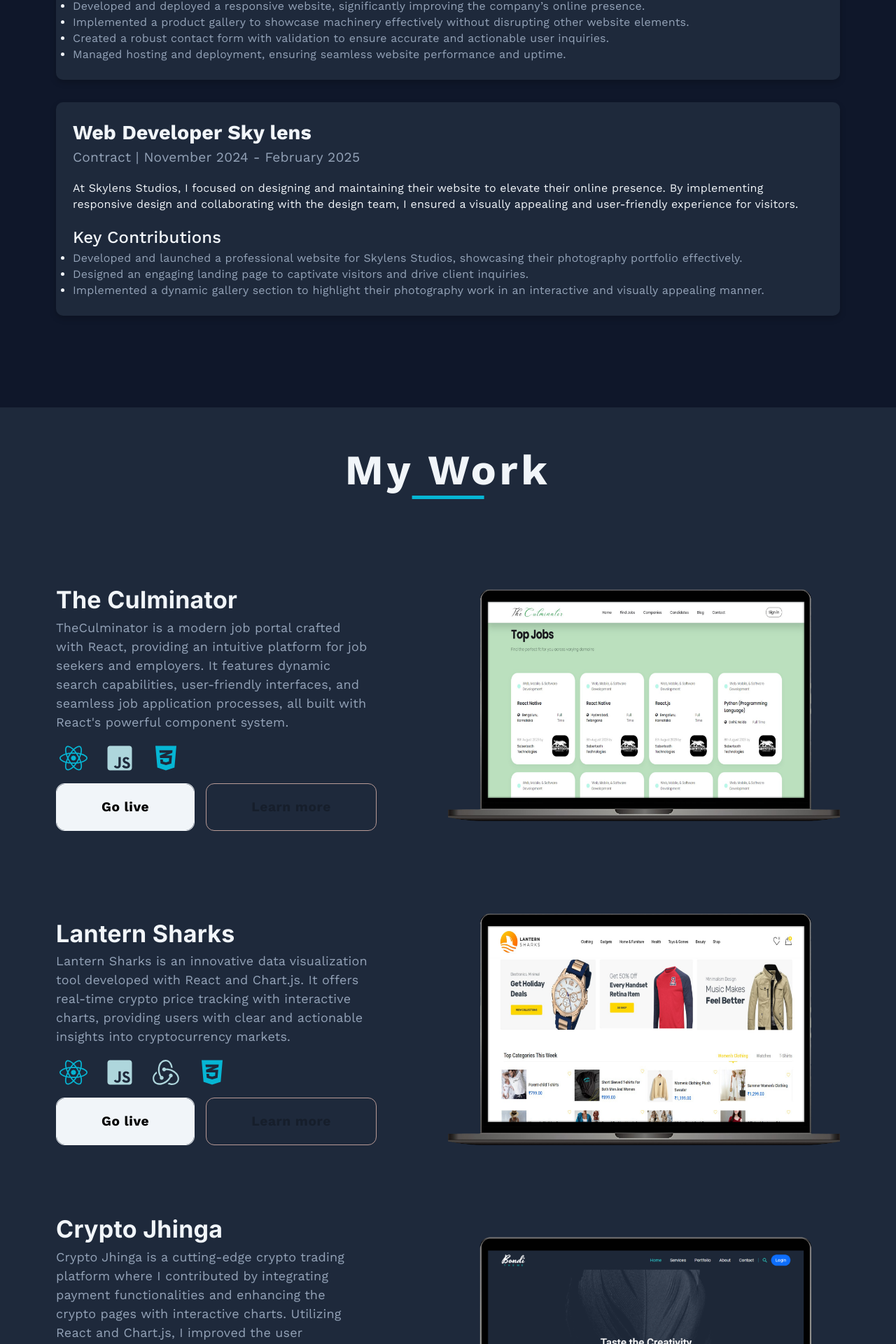
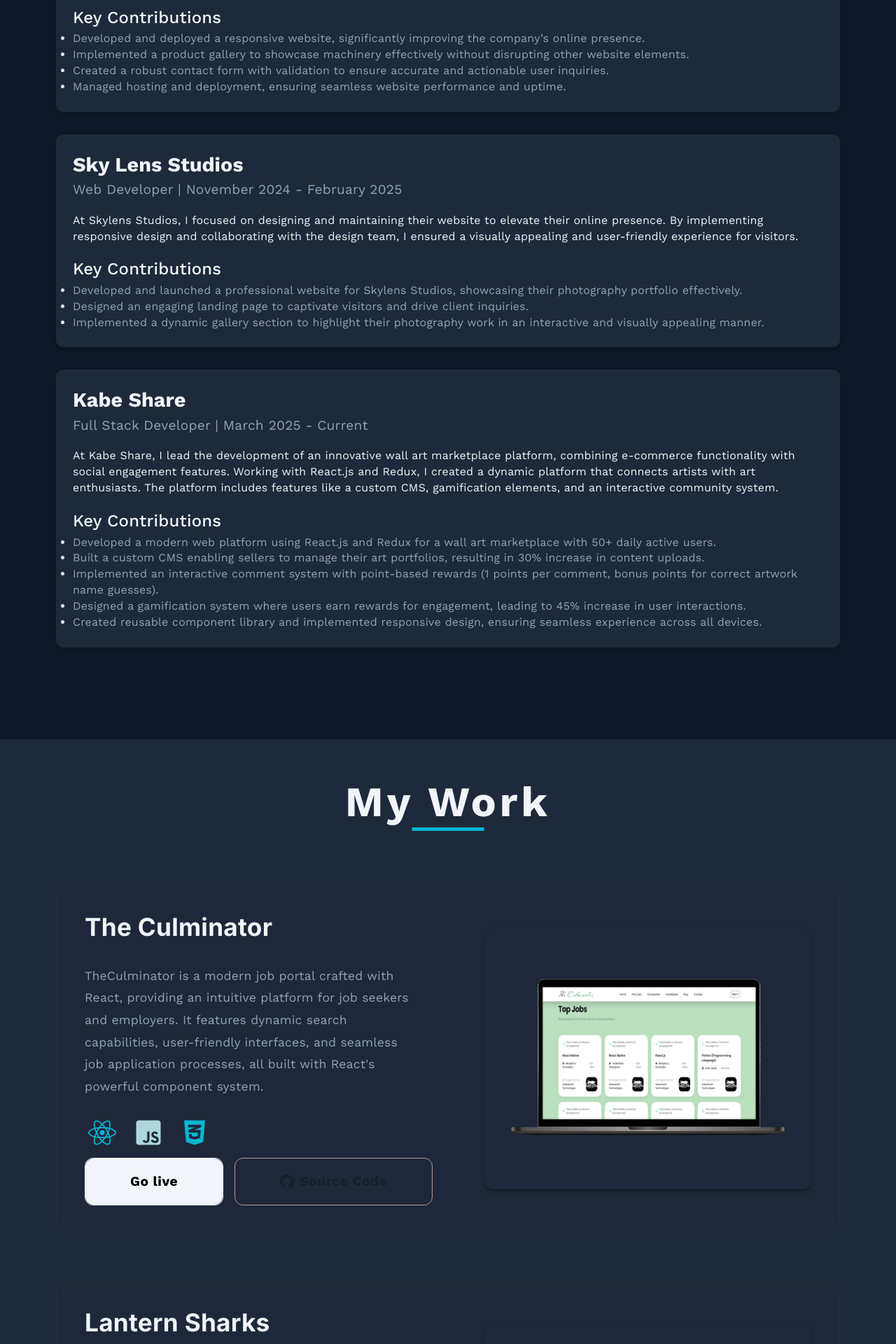
Before and after one commit to AnkitNub/ankit-portfolio, a React (Create React App) app: page / in a window 1280 px wide. Shown: the part 3227-5147 px from the top of the page at 70% size. Built offline with nearby package versions, Linux system fonts and the light colour scheme; a web font is replaced by a local one.

Commit message:
Refactor skills and work components: Update styles, enhance user interactions, and improve experience data

```diff
--- a/src/components/work/work.jsx
+++ b/src/components/work/work.jsx
@@ -6,20 +6,35 @@
 import { styled } from 'styled-components';
 import { motion } from 'framer-motion';
 
+const GitHubIcon = () => (
+  <svg
+    height="20"
+    width="20"
+    viewBox="0 0 16 16"
+    version="1.1"
+    fill="currentColor"
+  >
+    <path d="M8 0C3.58 0 0 3.58 0 8c0 3.54 2.29 6.53 5.47 7.59.4.07.55-.17.55-.38 0-.19-.01-.82-.01-1.49-2.01.37-2.53-.49-2.69-.94-.09-.23-.48-.94-.82-1.13-.28-.15-.68-.52-.01-.53.63-.01 1.08.58 1.23.82.72 1.21 1.87.87 2.33.66.07-.52.28-.87.51-1.07-1.78-.2-3.64-.89-3.64-3.95 0-.87.31-1.59.82-2.15-.08-.2-.36-1.02.08-2.12 0 0 .67-.21 2.2.82.64-.18 1.32-.27 2-.27.68 0 1.36.09 2 .27 1.53-1.04 2.2-.82 2.2-.82.44 1.1.16 1.92.08 2.12.51.56.82 1.27.82 2.15 0 3.07-1.87 3.75-3.65 3.95.29.25.54.73.54 1.48 0 1.07-.01 1.93-.01 2.2 0 .21.15.46.55.38A8.013 8.013 0 0016 8c0-4.42-3.58-8-8-8z"></path>
+  </svg>
+);
+
 const StyledName = styled(Typography)`
-	color: var(--white-text) !important;
+  color: var(--text-primary) !important;
   font-weight: 700 !important;
   font-family: 'Inter', sans-serif !important;
+  font-size: 2.2rem !important;
+  margin-bottom: 1rem !important;
 `;
 
 const StyledParagraph = styled(Typography)`
-	color: var(--gray-text) !important;
-	max-width: 80%;
-	font-size: 18px !important;
-	margin: 0.3rem 0 !important;
+  color: var(--text-secondary) !important;
+  max-width: 90%;
+  font-size: 1.1rem !important;
+  line-height: 1.8 !important;
+  margin: 1rem 0 !important;
   @media (max-width: 768px) {
     max-width: unset;
-		font-size: 14px;
+    font-size: 1rem !important;
   }
 `;
 
@@ -31,52 +46,63 @@
     width: 100%;
     height: 100px;
     text-align: center;
-		color: var(--red-text);
-		background-color: var(--second-black-background);
+    color: var(--text-primary);
+    background-color: var(--background-light);
     z-index: 3;
-		box-shadow: 0 -3px 10px 2px rgb(255 154 141 / 12%);
+    box-shadow: 0 -3px 10px 2px rgba(79, 70, 229, 0.1);
   }
 
   &&:hover {
-		background-color: #333333;
-		box-shadow: 0 -3px 10px 2px rgb(255 154 141 / 12%);
+    background-color: var(--background-light);
+    box-shadow: 0 -3px 10px 2px rgba(79, 70, 229, 0.2);
   }
 `;
+
+const ProjectCard = styled(Stack)`
+  padding: 2.5rem;
+  background: var(--card-bg);
+  border-radius: 16px;
+  transition: all 0.4s ease-in-out;
+  border: 1px solid rgba(79, 70, 229, 0.1);
+
+  &:hover {
+    transform: translateY(-8px);
+    box-shadow: var(--hover-shadow);
+  }
+`;
+
+const StyledImage = styled.img`
+  width: 100%;
+  object-fit: cover;
+  border-radius: 12px;
+  transition: all 0.4s ease;
+  transform: scale(1.05);
+
+  &:hover {
+    transform: scale(1.1);
+  }
+`;
+
 const Work = () => {
-	const [buttonText, setButtonText] = useState('more');
-	const [projectHeight, setProjectHeight] = useState('105rem');
+  const [showAll, setShowAll] = useState(false);
+  const visibleProjects = showAll ? projData : projData.slice(0, 2);
 
   const handleClick = () => {
-		if (buttonText === 'more') {
-			setButtonText('less');
-			setProjectHeight('100%');
-		} else {
-			setButtonText('more');
-			setProjectHeight('105rem');
-		}
+    setShowAll(!showAll);
   };
+
   return (
     <Box
       className="work container second-black-container"
       sx={{
-				height: projectHeight,
-				overflowY: 'clip',
         position: 'relative',
         transition: 'all 0.5s linear',
-			}}>
-			<Heading
-				headerText="My Work"
-				id="work"
-			/>
-			<ShowMoreButton
-				variant="contained"
-				onClick={handleClick}>
-				Show {buttonText} projects
-			</ShowMoreButton>
+      }}
+    >
+      <Heading headerText="My Work" id="work" />
       <Box className="projects">
-				{projData.map((project) => {
-					return (
-						<Stack
+        {visibleProjects.map((project) => (
+          <ProjectCard
             component={motion.div}
             initial={{ y: 100, opacity: 0 }}
             whileInView={{ y: 0, opacity: 1 }}
@@ -84,17 +110,21 @@
             viewport={{ once: true }}
             sx={{
               flexDirection: { xs: 'column-reverse', lg: 'row' },
-								marginBottom: { xs: '2rem', lg: '1rem' },
+              marginBottom: { xs: '3rem', lg: '4rem' },
             }}
             alignItems="center"
             justifyContent="space-between"
-							key={project.id}>
+            key={project.id}
+          >
             <Stack
               sx={{
                 width: { xs: '100%', lg: '50%' },
                 alignItems: { xs: 'center', lg: 'unset' },
                 textAlign: { xs: 'center', lg: 'unset' },
-								}}>
+                position: 'relative',
+                zIndex: 1,
+              }}
+            >
               <StyledName variant="h4">{project.name}</StyledName>
               <StyledParagraph variant="body1">
                 {project.describtion}
@@ -104,7 +134,8 @@
                 height="50px"
                 alignItems="center"
                 gap={2}
-									margin="0.5rem 0 0.7rem">
+                margin="0.5rem 0 0.7rem"
+              >
                 {project.languages.map((lang) => lang)}
               </Stack>
               <Stack
@@ -113,7 +144,8 @@
                   rowGap: { xs: '1rem', lg: 'unset' },
                   columnGap: { xs: 'unset', lg: '1rem' },
                 }}
-									spacing={3}>
+                spacing={3}
+              >
                 <a
                   href={project.link}
                   target="_blank"
@@ -121,7 +153,8 @@
                   style={{
                     width: { xs: '100%', lg: 'fit-content' },
                     pointerEvents: project.done ? '' : 'none',
-										}}>
+                  }}
+                >
                   <CustomButton
                     content="Go live"
                     beforeWidth="100%"
@@ -139,38 +172,44 @@
                     width: { xs: '100%', lg: 'fit-content' },
                     marginTop: '0px',
                     pointerEvents: project.gitLink === '#' ? 'none' : '',
-										}}>
+                  }}
+                >
                   <CustomButton
-											content="Learn more"
+                    content={
+                      <Stack direction="row" spacing={1} alignItems="center">
+                        <GitHubIcon />
+                        <span>Source Code</span>
+                      </Stack>
+                    }
                     beforeWidth={'0%'}
-											beforeBgColorHover="var(--red-text)"
-											hoverColor="black"
-											textColor="var(--white-text)"
-											disabled={project.gitLink === '#' ? true : false}
+                    beforeBgColorHover="transparent"
+                    hoverColor="var(--text-primary)"
+                    textColor="var(--text-primary)"
+                    disabled={project.gitLink === '#'}
                   />
                 </a>
               </Stack>
             </Stack>
             <Stack
-								sx={{ width: { xs: '100%', lg: '50%' } }}
-								direction="row"
-								overflow="hidden"
-								justifyContent="center">
-								<img
+              sx={{
+                width: { xs: '100%', lg: '45%' },
+                overflow: 'hidden',
+                borderRadius: '12px',
+                boxShadow: 'var(--box-shadow)',
+              }}
+            >
+              <StyledImage
                 src={require(`../../assets/images/${project.image}`)}
                 alt={project.name}
                 loading="eager"
-									style={{
-										width: '100%',
-										objectFit: 'cover',
-										transform: 'scale(1.3)',
-									}}
               />
             </Stack>
-						</Stack>
-					);
-				})}
+          </ProjectCard>
+        ))}
       </Box>
+      <ShowMoreButton variant="contained" onClick={handleClick}>
+        Show {showAll ? 'less' : 'more'} projects
+      </ShowMoreButton>
     </Box>
   );
 };
--- a/src/data/experienceData.js
+++ b/src/data/experienceData.js
@@ -1,16 +1,18 @@
 export const exData = [
   {
     id: 1,
-    name: 'SDE Frontend',
-    type: 'Full-Time',
+    name: 'Sabertooth Technologies',
+    type: 'Software Engineer',
     about: {
       date: 'February 2023 - April 2024',
       info: 'At Sabertooth Technologies, I specialized in front-end development, crafting seamless user experiences with JavaScript and React.js. My contributions included building e-commerce platforms and crypto data visualization tools, which resulted in a 10-15% boost in sales. I adhered to best practices in Git, security, and accessibility to deliver high-quality solutions.',
       subTitle: 'Key Achievements',
       list: [
-        'Designed and developed "TheCulminator," a comprehensive job portal that streamlined the job search and recruitment process.',
-        'Built an e-commerce platform following industry best practices, leading to a 10-15% increase in sales.',
-        'Revamped the UI of a Web3 platform using React, integrating crypto price charts with Chart.js for enhanced data visualization.',
+        'Developed and optimized web3 components for Crypto Jhinga using React.js, enhancing UI/UX and boosting user engagement.',
+        ' Integrated payment functionality and implemented Chart.js for daily crypto graphs, increasing data interaction by 25%.',
+        'Created a responsive e-commerce platform for Lantern Sharks, improving user experience and increasing sales by 15%.',
+        'Integrated RazorPay and tested for seamless payment processing.',
+        'Implemented a dynamic product filtering system, enhancing user experience and increasing sales by 10%.',
       ],
     },
     moreInfo: {
@@ -20,8 +22,8 @@
   },
   {
     id: 2,
-    name: 'Web Developer ',
-    type: 'Contract',
+    name: 'Ganesh Woven Polypack',
+    type: 'Web Developer',
     about: {
       date: 'June 2024 - September 2024',
       info: "At Ganesh Woven Polypack, I spearheaded the development and maintenance of their corporate website. By implementing responsive design principles, I ensured an optimal user experience across all devices. Collaborating closely with the design team, I enhanced the website's functionality and usability.",
@@ -40,8 +42,8 @@
   },
   {
     id: 3,
-    name: 'Web Developer Sky lens',
-    type: 'Contract',
+    name: 'Sky Lens Studios',
+    type: 'Web Developer',
     about: {
       date: 'November 2024 - February 2025',
       info: 'At Skylens Studios, I focused on designing and maintaining their website to elevate their online presence. By implementing responsive design and collaborating with the design team, I ensured a visually appealing and user-friendly experience for visitors.',
@@ -57,4 +59,25 @@
       text: '',
     },
   },
+  {
+    id: 3,
+    name: 'Kabe Share',
+    type: 'Full Stack Developer',
+    about: {
+      date: 'March 2025 - Current',
+      info: 'At Kabe Share, I lead the development of an innovative wall art marketplace platform, combining e-commerce functionality with social engagement features. Working with React.js and Redux, I created a dynamic platform that connects artists with art enthusiasts. The platform includes features like a custom CMS, gamification elements, and an interactive community system.',
+      subTitle: 'Key Contributions',
+      list: [
+        'Developed a modern web platform using React.js and Redux for a wall art marketplace with 50+ daily active users.',
+        'Built a custom CMS enabling sellers to manage their art portfolios, resulting in 30% increase in content uploads.',
+        'Implemented an interactive comment system with point-based rewards (1 points per comment, bonus points for correct artwork name guesses).',
+        'Designed a gamification system where users earn rewards for engagement, leading to 45% increase in user interactions.',
+        'Created reusable component library and implemented responsive design, ensuring seamless experience across all devices.',
+      ],
+    },
+    moreInfo: {
+      title: '',
+      text: '',
+    },
+  },
 ];
--- a/src/data/projectsData.js
+++ b/src/data/projectsData.js
@@ -16,7 +16,7 @@
     id: 13,
     name: 'Lantern Sharks',
     describtion:
-      'Lantern Sharks is an innovative data visualization tool developed with React and Chart.js. It offers real-time crypto price tracking with interactive charts, providing users with clear and actionable insights into cryptocurrency markets.',
+      'Lantern Sharks is a modern e-commerce platform built with React, offering a seamless shopping experience for customers. The store features a responsive design, dynamic product filtering, secure checkout process, and an intuitive user interface to enhance the online shopping journey.',
     languages: [icons.react, icons.javascript, icons.redux, icons.css],
     image: 'lantern.png',
     link: 'https://lanternsharks.com/',
@@ -78,71 +78,4 @@
     gitLink: 'https://github.com/AnkitNub/Stock_View',
     done: true,
   },
-  // {
-  //   id: 4,
-  //   name: 'Light Plus',
-  //   describtion:
-  //     "Fine-tuned the visual aspects of the theme. Through CSS modifications, I optimized the typography, and color palette to align with the brand's identity. Integrated JavaScript enhancements to improve user interactions.",
-  //   languages: [icons.html, icons.javascript, icons.css],
-  //   image: 'Light-plus.png',
-  //   link: '#',
-  //   gitLink: '#',
-  //   done: false,
-  // },
-  // {
-  //   id: 5,
-  //   name: 'Fit Club',
-  //   describtion:
-  //     'Create a dynamic and responsive landing page for a prominent gym, showcasing its comprehensive array of services, pricing details, and indepth information. By adeptly utilizing React for front-end development and CSS for styling.',
-  //   languages: [icons.react, icons.css],
-  //   image: 'Fit-Club.png',
-  //   link: 'https://hossammahmoudkhedr.github.io/FitClub-Website/',
-  //   gitLink: 'https://github.com/HossamMahmoudkhedr/FitClub-Website',
-  //   done: true,
-  // },
-  // {
-  //   id: 6,
-  //   name: 'Simah',
-  //   describtion:
-  //     "Crafted a compelling landing page utilizing React.js and pure CSS to represent an exceptional e-commerce enterprise. This website serves as a virtual gateway, effectively conveying the company's core strengths.",
-  //   languages: [icons.react, icons.css],
-  //   image: 'Simah.png',
-  //   link: 'https://hossammahmoudkhedr.github.io/Managing-E-commerce-website/',
-  //   gitLink:
-  //     'https://github.com/HossamMahmoudkhedr/Managing-E-commerce-website',
-  //   done: true,
-  // },
-  // {
-  //   id: 7,
-  //   name: 'Bondi',
-  //   describtion:
-  //     "Crafted a compelling landing page utilizing React.js and pure CSS to represent an exceptional e-commerce enterprise. This website serves as a virtual gateway, effectively conveying the company's core strengths.",
-  //   languages: [icons.html, icons.css, icons.bootstrap],
-  //   image: 'Bondi.png',
-  //   link: 'https://hossammahmoudkhedr.github.io/Bondi-Landing-Page/',
-  //   gitLink: 'https://github.com/HossamMahmoudkhedr/Bondi-Landing-Page',
-  //   done: true,
-  // },
-  // {
-  //   id: 8,
-  //   name: 'Book Store',
-  //   describtion:
-  //     'Crafted a compelling landing page utilizing React.js and pure CSS to represent an exceptional Book Store website. This website serves as a virtual gateway, and shows all the books which you can order any of them online.',
-  //   languages: [icons.react, icons.css],
-  //   image: 'Book-Store.png',
-  //   link: 'https://hossammahmoudkhedr.github.io/Book-Store/',
-  //   gitLink: 'https://github.com/HossamMahmoudkhedr/Book-Store',
-  //   done: true,
-  // },
-  // {
-  //   id: 9,
-  //   name: 'Shortly',
-  //   describtion:
-  //     'Crafted using HTML, CSS, and JavaScript, the website allows you to effortlessly transform lengthy website addresses into concise, user-friendly links.',
-  //   languages: [icons.html, icons.css, icons.javascript],
-  //   image: 'Shortly.png',
-  //   link: 'https://hossammahmoudkhedr.github.io/Short-URL/',
-  //   gitLink: 'https://github.com/HossamMahmoudkhedr/Short-URL',
-  //   done: true,
-  // },
 ];
```
Also changed, not shown: src/components/skills/skills.jsx (+20 -3 lines). Lines whose indentation alone changed are shown as unchanged.
